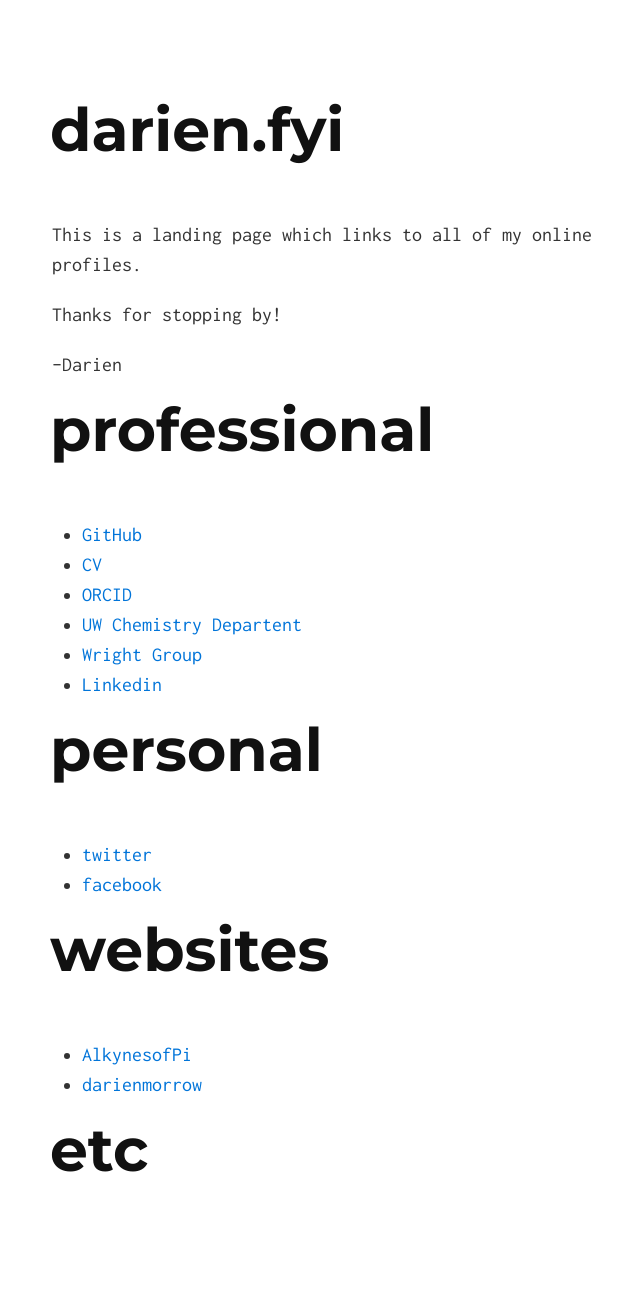
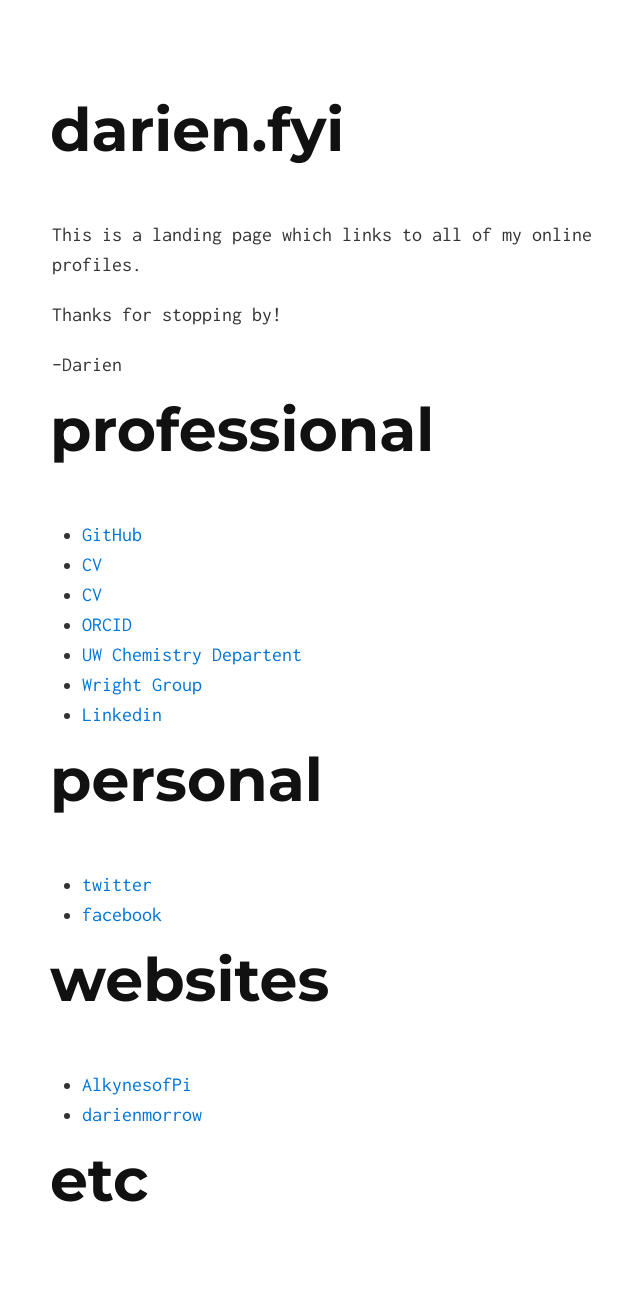
Before and after one commit to darienmorrow/darien.fyi, a Jekyll site: the page built from index.md, in a window 1280 px wide. Shown: the whole page, without its empty margins (288-928 px from the left). Built offline with Jekyll 4.4.1, drawn with Linux system fonts in a browser that asks for light colours; our own code applies the rules of GitHub Pages for plain Markdown files; before the commit the page ends 1280 px from its top, so only the background shows below that.

```diff
--- a/index.md
+++ b/index.md
@@ -8,6 +8,7 @@ Thanks for stopping by!
 
 - [GitHub](https://github.com/darienmorrow)
 - [CV](https://github.com/darienmorrow/CV/blob/master/CV.pdf)
+- [CV](CV/CV.pdf)
 - [ORCID](https://orcid.org/0000-0002-8922-8049)
 - [UW Chemistry Departent](https://www.chem.wisc.edu/users/dmorrow3)
 - [Wright Group](https://wright.chem.wisc.edu/content/darien-morrow)
```
